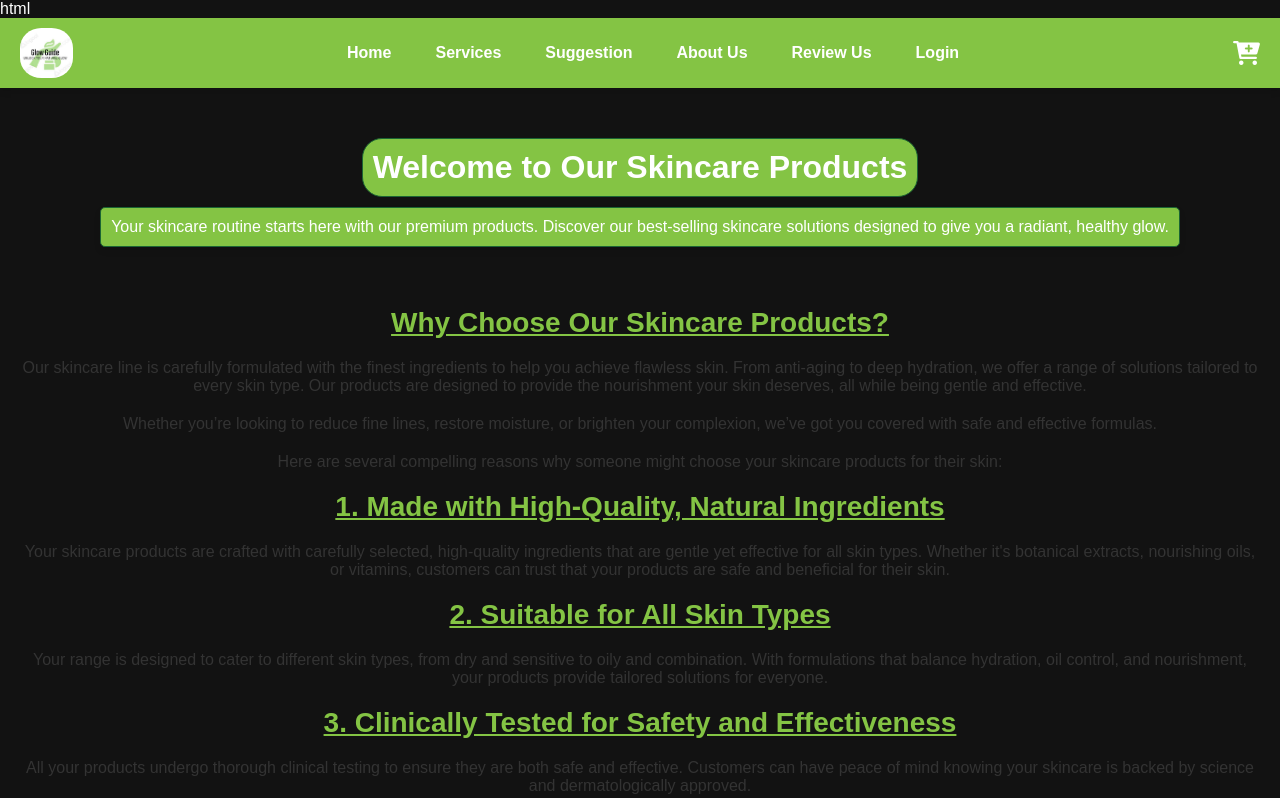
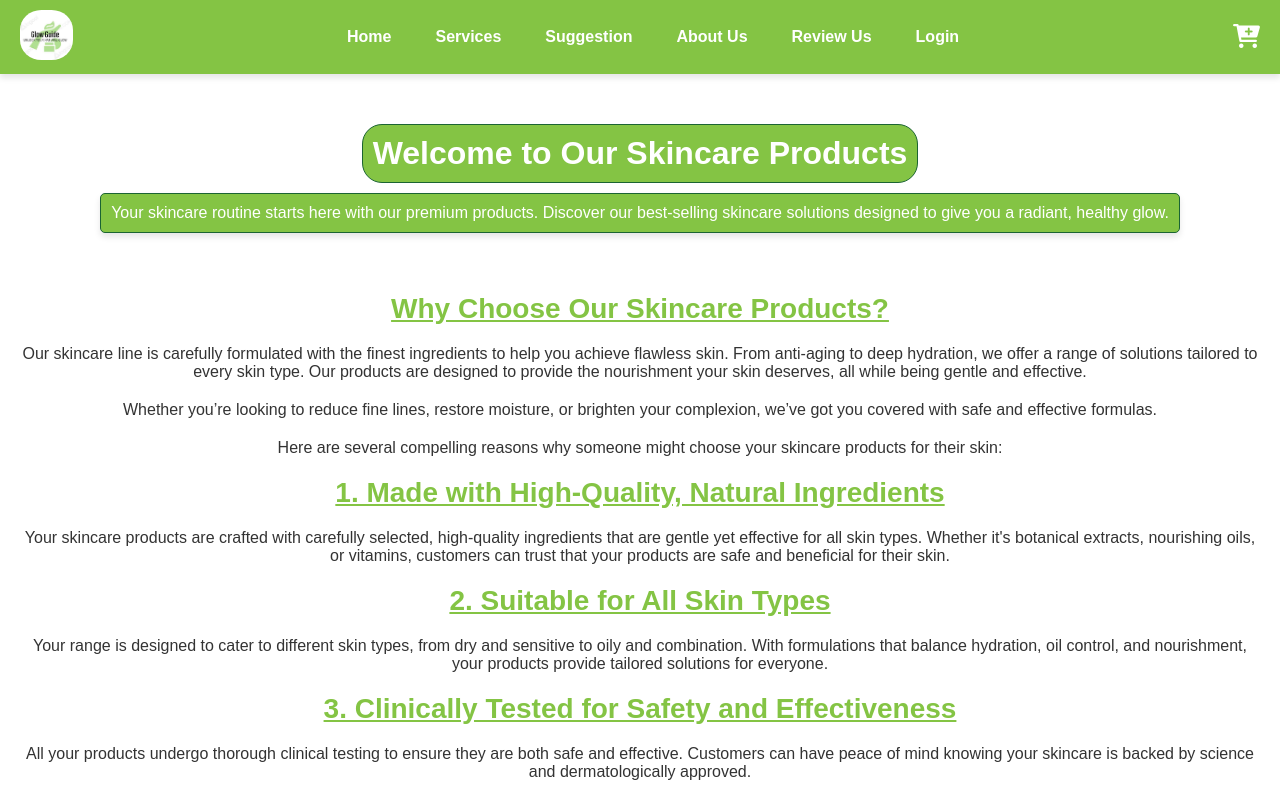
Before and after one commit to AreeshaUmar91/SkinCareFrontend, a plain HTML site: page home.html in a window 1280 px wide. Shown: the top 798 px of the page. Drawn offline with Linux system fonts and the light colour scheme.

Commit message:
makes changes in header and footer

```diff
--- a/home.css
+++ b/home.css
@@ -7,8 +7,8 @@
 
 body {
   font-family: Arial, sans-serif;
-  background-color:  #121212;
-  color: #ffffff;
+  /* background-color:  #121212; */
+  /* color: #ffffff; */
 }
 header {
   position: sticky;
--- a/home.html
+++ b/home.html
@@ -1,14 +1,23 @@
-html<link rel="stylesheet" href="home.css">
+<!DOCTYPE html>
+<html lang="en">
+<head>
+  <meta charset="UTF-8">
+  <meta name="viewport" content="width=device-width, initial-scale=1.0">
+  <title>Document</title>
+
+  <link rel="stylesheet" href="home.css">
 <link rel="stylesheet" href="index.css">
 <link rel="stylesheet" href="addToCart.css">
 <link rel="stylesheet" href="https://cdnjs.cloudflare.com/ajax/libs/font-awesome/6.0.0-beta3/css/all.min.css">
+</head>
+<body>
 <!-- Home Page -->
 <!-- Navigation Bar -->
  <header>
     <div class="logo">
-      <a href="home.html">
+
         <img src="images/WhatsApp Image 2025-03-03 at 06.29.41.jpeg"Logo" />
-      </a>
+
     </div>
 
     <!-- Hamburger toggle -->
@@ -209,3 +218,5 @@ html<link rel="stylesheet" href="home.css">
     </footer>
 
   </footer>
+</body>
+</html>
```
Also changed, not shown: index.html (+2 -2 lines).
